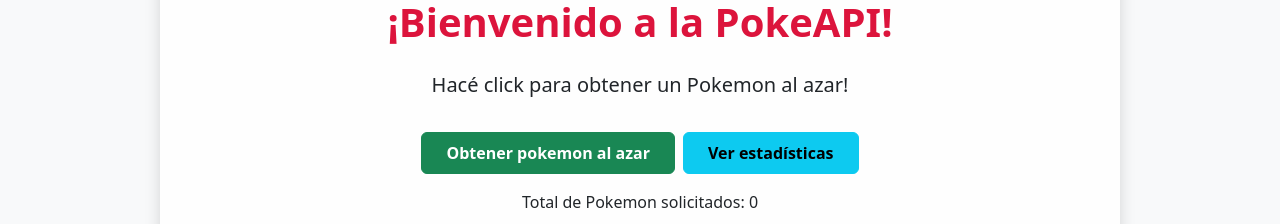
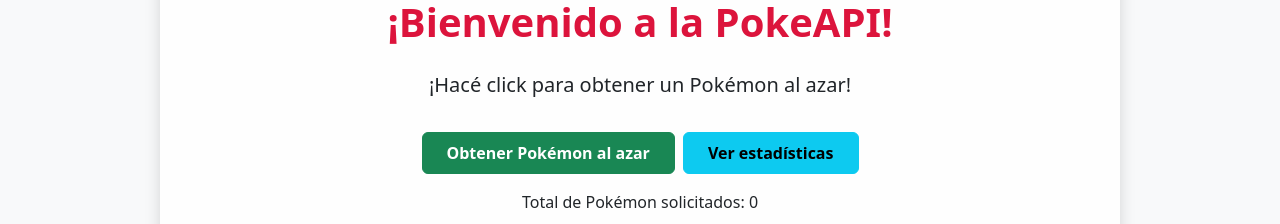
Before and after one commit to francopolesel/pokeapi-op, a React (Vite) app: page / in a window 1280 px wide. Shown: the part 285-509 px from the top of the page. Built offline with nearby package versions, Linux system fonts and the light colour scheme.

Commit message:
Se aniade custom hook usePokemon

```diff
--- a/src/App.jsx
+++ b/src/App.jsx
@@ -1,27 +1,17 @@
 import { useContext, useState, useRef } from 'react';
 import { ThemeContext } from './ThemeContext';
 import 'bootstrap/dist/css/bootstrap.min.css';
-import { getRandomPokemon } from './services/pokeService';
+import usePokemon from './hooks/usePokemon';
 
 const App = () => {
     const { theme, toggleTheme } = useContext(ThemeContext);
-    const [pokemon, setPokemon] = useState(null);
+    const { pokemon, loading, error, fetchPokemon } = usePokemon();
     const clickCountRef = useRef(0);
     const [showCount, setShowCount] = useState(0);
 
     const handleGetPokemon = async () => {
         clickCountRef.current++;
-        try {
-            console.log("Llamando al service");
-            const data = await getRandomPokemon();
-            console.log("Seteando la información del pokemon", data.species.name);
-            setPokemon({
-                name: data.species.name,
-                image: data.sprites.front_shiny
-            });
-        } catch (error) {
-            console.error("Error al obtener pokemon:", error);
-        }
+        await fetchPokemon();
     };
 
     const handleShowStats = () => {
@@ -29,14 +19,9 @@
     };
 
     return (
-        <div
-            className={`d-flex flex-column min-vh-100 ${theme === 'dark' ? 'bg-dark text-white' : 'bg-light text-dark'}`}
-        >
+        <div className={`d-flex flex-column min-vh-100 ${theme === 'dark' ? 'bg-dark text-white' : 'bg-light text-dark'}`}>
             <header className="d-flex justify-content-end p-3">
-                <button
-                    className="btn btn-primary fw-bold"
-                    onClick={toggleTheme}
-                >
+                <button className="btn btn-primary fw-bold" onClick={toggleTheme}>
                     {theme === 'dark' ? 'Modo Claro 🔆' : 'Modo Oscuro 🌙'}
                 </button>
             </header>
@@ -57,29 +42,21 @@
                         ¡Bienvenido a la PokeAPI!
                     </h1>
                     <p className="lead">
-                        Hacé click para obtener un Pokemon al azar!
+                        ¡Hacé click para obtener un Pokémon al azar!
                     </p>
-                    <button
-                        className="btn btn-success mt-3 px-4 py-2 fw-bold"
-                        onClick={handleGetPokemon}
-                    >
-                        Obtener pokemon al azar
+                    <button className="btn btn-success mt-3 px-4 py-2 fw-bold" onClick={handleGetPokemon}>
+                        Obtener Pokémon al azar
                     </button>
-                    <button
-                        className="btn btn-info mt-3 ms-2 px-4 py-2 fw-bold"
-                        onClick={handleShowStats}
-                    >
+                    <button className="btn btn-info mt-3 ms-2 px-4 py-2 fw-bold" onClick={handleShowStats}>
                         Ver estadísticas
                     </button>
-                    <p className="mt-3">Total de Pokemon solicitados: {showCount}</p>
+                    <p className="mt-3">Total de Pokémon solicitados: {showCount}</p>
+                    {loading && <p>Cargando...</p>}
+                    {error && <p>Error al cargar el Pokémon</p>}
                     {pokemon && (
                         <div className="mt-4">
                             <h2 className="text-capitalize">{pokemon.name}</h2>
-                            <img
-                                src={pokemon.image}
-                                alt={pokemon.name}
-                                className="img-fluid"
-                            />
+                            <img src={pokemon.image} alt={pokemon.name} className="img-fluid" />
                         </div>
                     )}
                 </div>
--- /dev/null
+++ b/src/hooks/usePokemon.jsx
@@ -0,0 +1,28 @@
+import { useState } from 'react';
+import { getRandomPokemon } from '../services/pokeService';
+
+const usePokemon = () => {
+    const [pokemon, setPokemon] = useState(null);
+    const [loading, setLoading] = useState(false);
+    const [error, setError] = useState(null);
+
+    const fetchPokemon = async () => {
+        setLoading(true);
+        setError(null);
+        try {
+            const data = await getRandomPokemon();
+            setPokemon({
+                name: data.species.name,
+                image: data.sprites.front_shiny
+            });
+        } catch (err) {
+            setError(err);
+        } finally {
+            setLoading(false);
+        }
+    };
+
+    return { pokemon, loading, error, fetchPokemon };
+};
+
+export default usePokemon;
```
